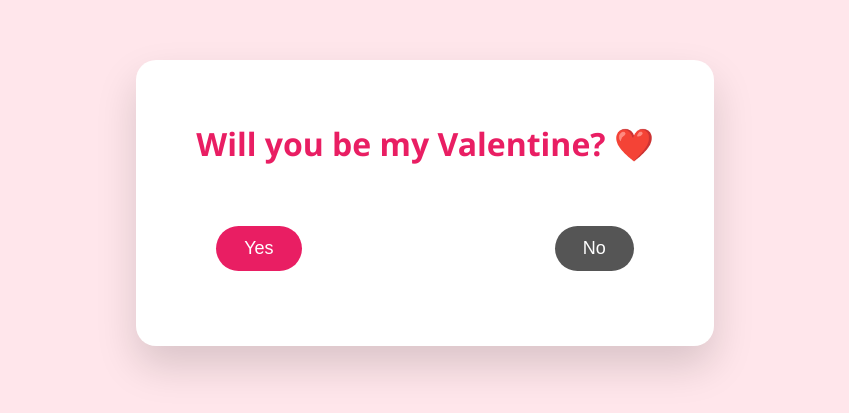
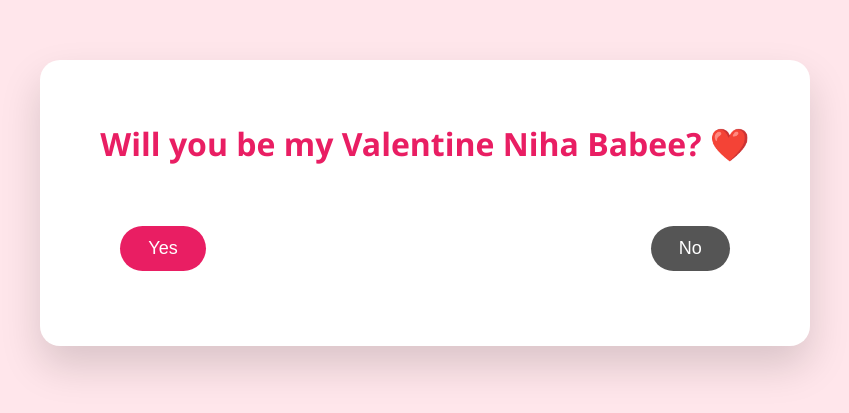
Before and after one commit to Rohith7227/Valentine-app, a plain HTML site: page index.html in a window 1280 px wide. Shown: the part 205-618 px from the top of the page, without its empty margins (215-1064 px from the left). Drawn offline with Linux system fonts and the light colour scheme.

Commit message:
Update index.html

```diff
--- a/index.html
+++ b/index.html
@@ -10,7 +10,7 @@
 <body>
 
   <div class="card">
-    <h1>Will you be my Valentine? ❤️</h1>
+    <h1>Will you be my Valentine Niha Babee? ❤️</h1>
 
     <div class="buttons">
       <button id="yes">Yes</button>
```
